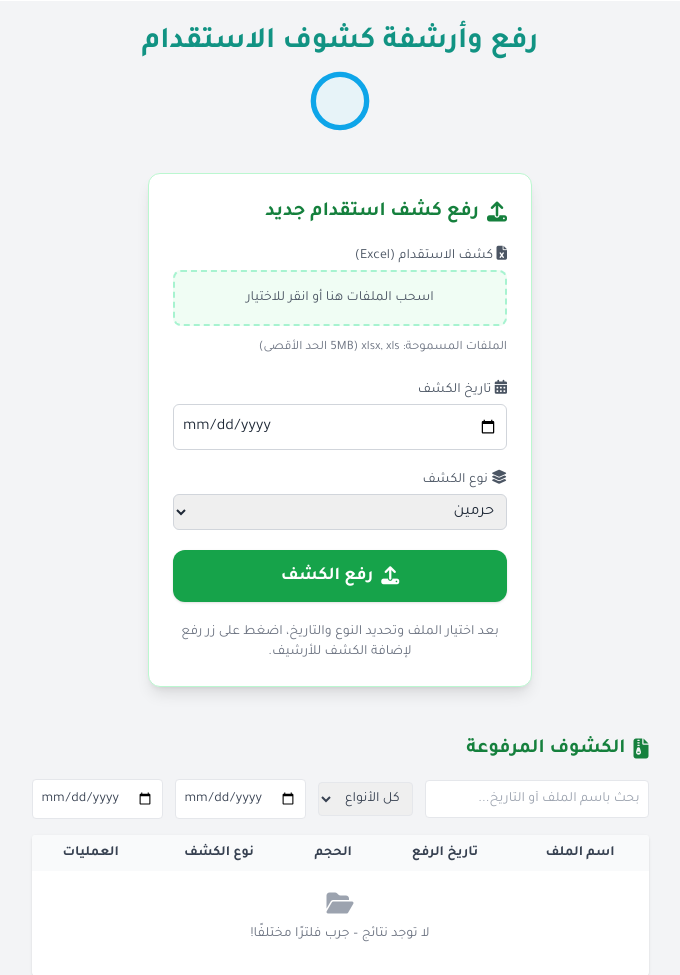
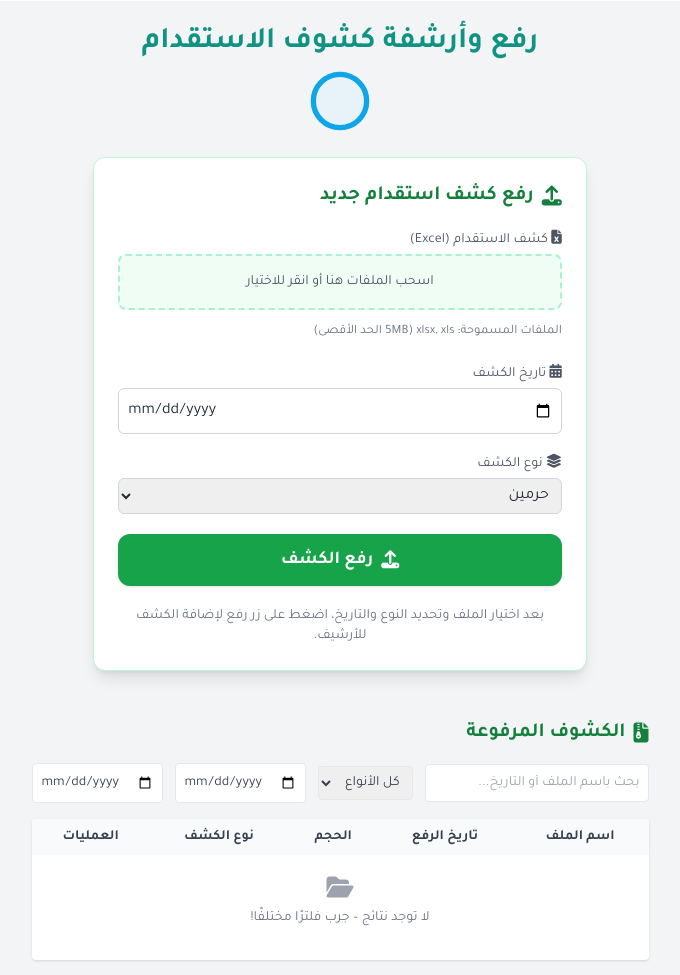
Before and after one commit to majed1985/majed, a Django app: page /recruitment/upload/ in a window 1280 px wide. Shown: the part 183-1158 px from the top of the page, without its empty margins (306-986 px from the left). Run offline with Django 5.2, Linux system fonts and the light colour scheme; data that the repository does not hold is empty; style sheets or scripts are compiled from the project's sources; parts of the project's set-up code (start-up, migrations or seed data) failed here and were passed over; some libraries are stand-ins or nearby versions.

Commit message:
Improve upload page layout

```diff
--- a/templates/core/upload_employees.html
+++ b/templates/core/upload_employees.html
@@ -11,8 +11,8 @@
 </div>
 
 <!-- نموذج رفع كشف جديد -->
-<div class="flex items-center justify-center my-10">
-  <div class="max-w-sm w-full bg-white rounded-xl border border-green-200 shadow-lg p-6 animate-fade-in text-right">
+<div class="flex items-center justify-center my-6">
+  <div class="w-11/12 md:w-4/5 max-w-2xl bg-white rounded-xl border border-green-200 shadow-lg p-6 animate-fade-in text-right">
     <h2 class="text-xl font-bold mb-4 text-green-700 flex items-center gap-2">
       <i class="fa-solid fa-upload"></i> رفع كشف استقدام جديد
     </h2>
```
